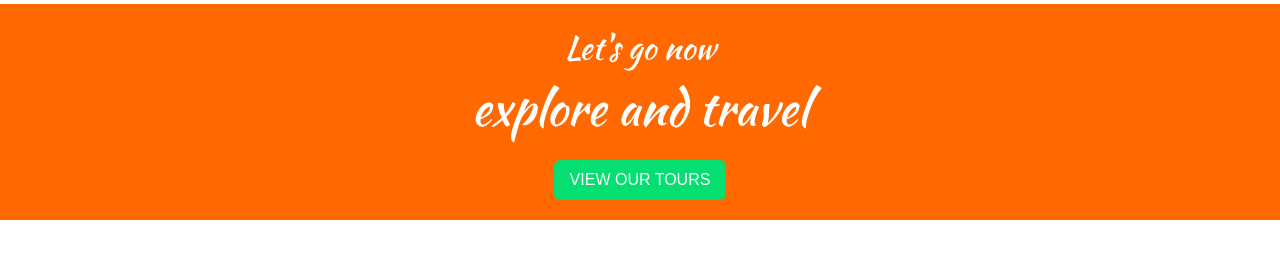
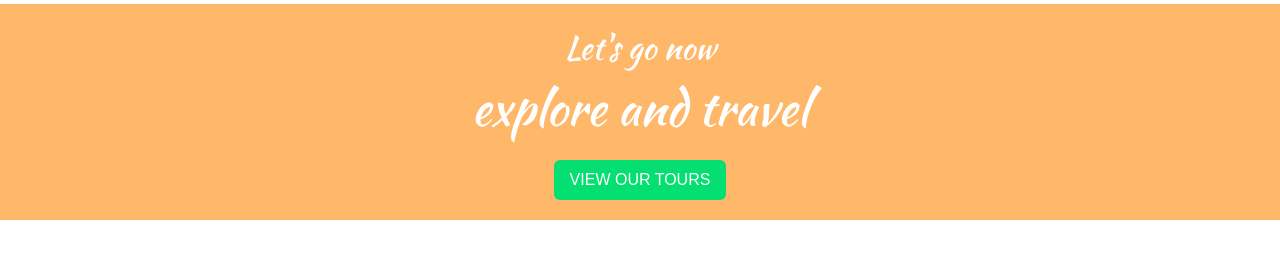
Before and after one commit to raganapaula/agencia-individual, a website: page index.html in a window 1280 px wide. Shown: the part 68-325 px from the top of the page. Drawn offline with nearby package versions, Linux system fonts and the light colour scheme.

Commit message:
Alteracao cor banner do inicio

```diff
--- a/index.html
+++ b/index.html
@@ -43,7 +43,7 @@
         <a href="#">Discounts</a>
       </div>
     </nav>
-      <div class="bg-orange-500 p-5 w-full grid grid-cols-1">
+      <div class="bg-orange-300 p-5 w-full grid grid-cols-1">
         <div
           class="flex flex-col items-center"
           style="font-family: kaushan script; color: white; text-align: center"
```
